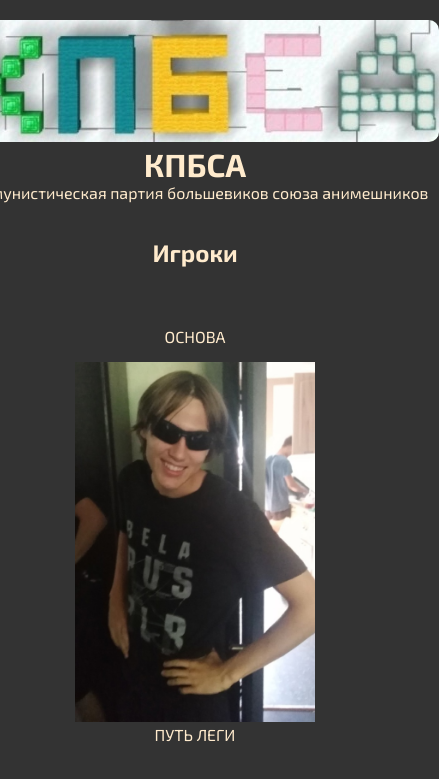
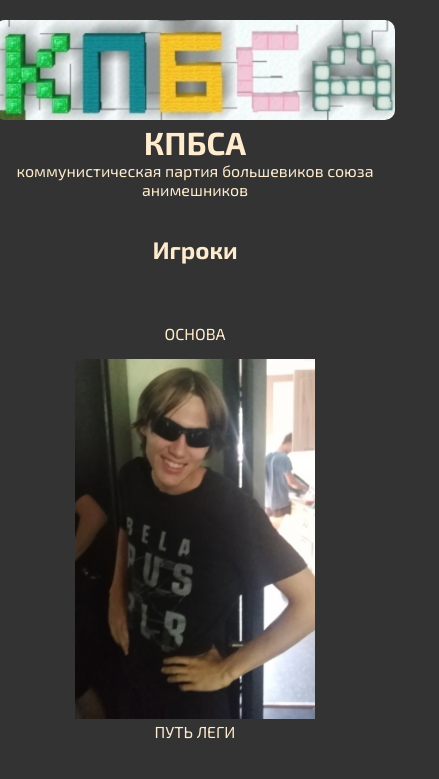
Before and after one commit to opelik417/opelik417, a plain HTML site: page index.html in a window 390 px wide. Shown: the top 779 px of the page, 439 px wide, since content can reach past the window. Drawn offline with Linux system fonts and the light colour scheme.

Commit message:
Update main.css

```diff
--- a/main.css
+++ b/main.css
@@ -41,19 +41,7 @@ h2{
     display: flex;
     flex-wrap: wrap;
 }
-.hat{
-    width: 489px;
-    display: flex;
-    flex-direction: column;
-}
-.hat_main{
-    display: flex;
-    justify-content: center;
-}
-.logo{
-    border-radius: 10px;
-    margin-top: 20px;
-}
+
 
 .block{
     display: flex;
@@ -66,3 +54,35 @@ h2{
     flex-direction: column;
     flex-basis: auto;
 }
+@media(min-width: 500px) {
+    .hat{
+        width: 489px;
+        display: flex;
+        flex-direction: column;
+    }
+    .hat_main{
+        display: flex;
+        justify-content: center;
+    }
+    .logo{
+        border-radius: 10px;
+        margin-top: 20px;
+    }
+}
+@media(max-width: 500px){
+    .hat{
+        width: 400px;
+        display: flex;
+        flex-direction: column;
+    }
+    .hat_main{
+        display: flex;
+        justify-content: center;
+    }
+    .logo{
+        border-radius: 10px;
+        margin-top: 20px;
+        object-fit: cover;
+        width: 400px;
+    }
+}
```
